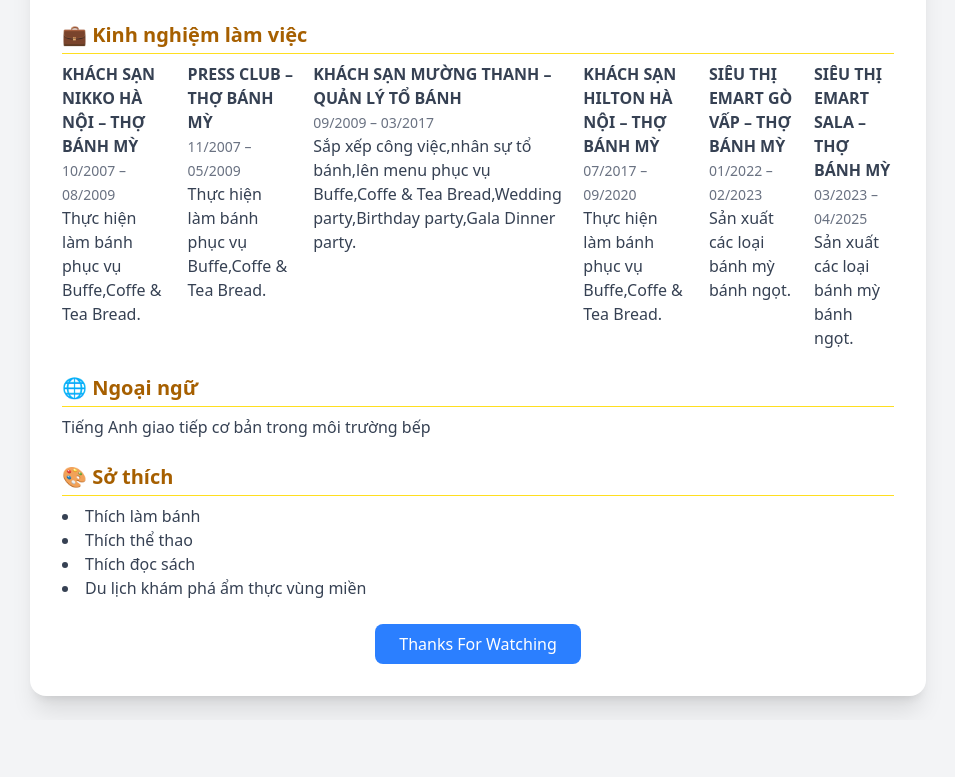
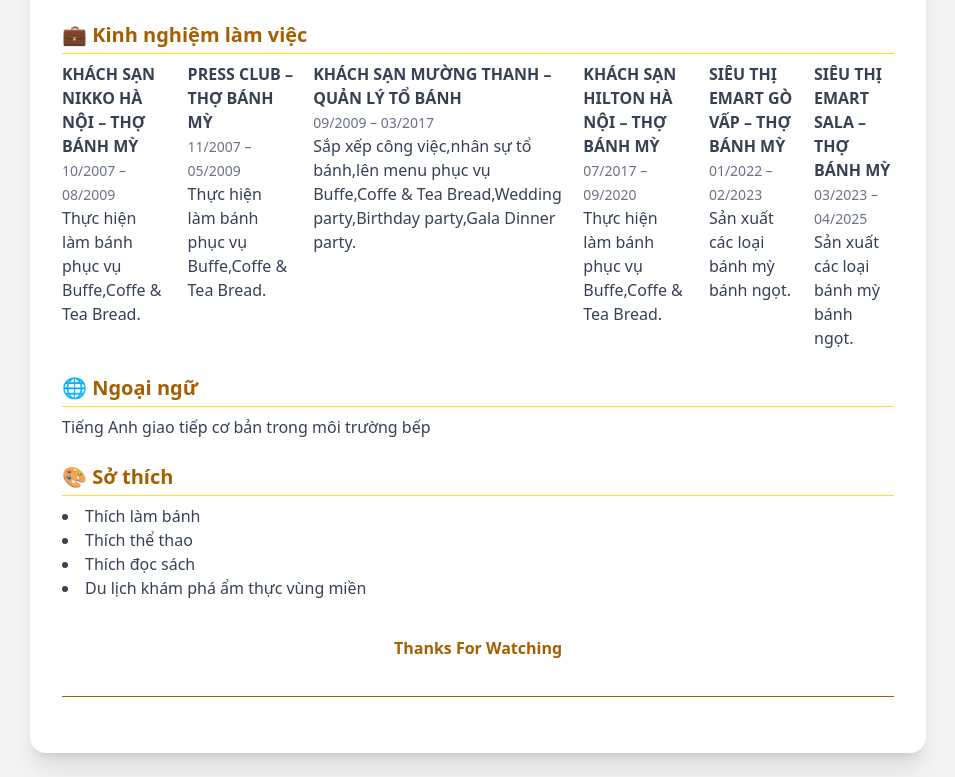
Before and after one commit to LeePhuc83/cv2025, a plain HTML site: page index.html in a window 1280 px wide. Shown: the part 762-1539 px from the top of the page, without its empty margins (162-1117 px from the left). Before the commit the page ends 1482 px from the top, so only its background shows below. Drawn offline with nearby package versions, Linux system fonts and the light colour scheme; files that its build step writes are made by us from their sources.

Commit message:
upload source

```diff
--- a/index.html
+++ b/index.html
@@ -128,11 +128,19 @@
             </ul>
         </section>
 
-        <!-- Nút gửi -->
-        <div class="text-center mt-6">
+
+        <section>
+            <div class="text-center font-size-20  text-yellow-700 mb-6 ">
+                <h3 class="p-9 font-bold border-b  ">Thanks For Watching</h3>
+            </div>
+        </section>
+
+
+        <!-- Nút gửi
+        <div class="text-center  mt-6">
             <button onclick="submitForm()"
-                class="bg-blue-500 text-white px-6 py-2 rounded-lg hover:bg-blue-600 transition">Thanks For Watching</button>
-        </div>
+                class="bg-blue-500  text-white  py-1 rounded-lg hover:bg-blue-600 transition">Thanks For Watching</button>
+        </div> -->
 
 
     </div>
```
